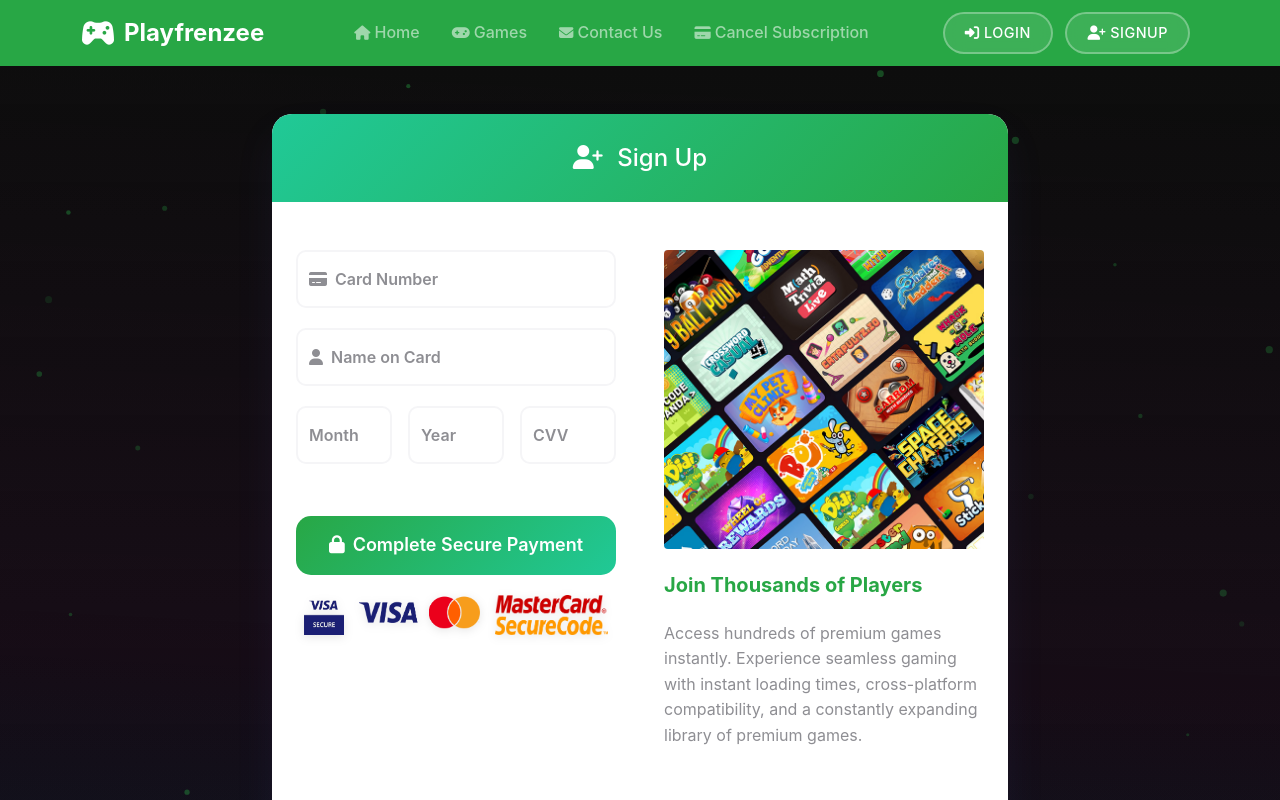
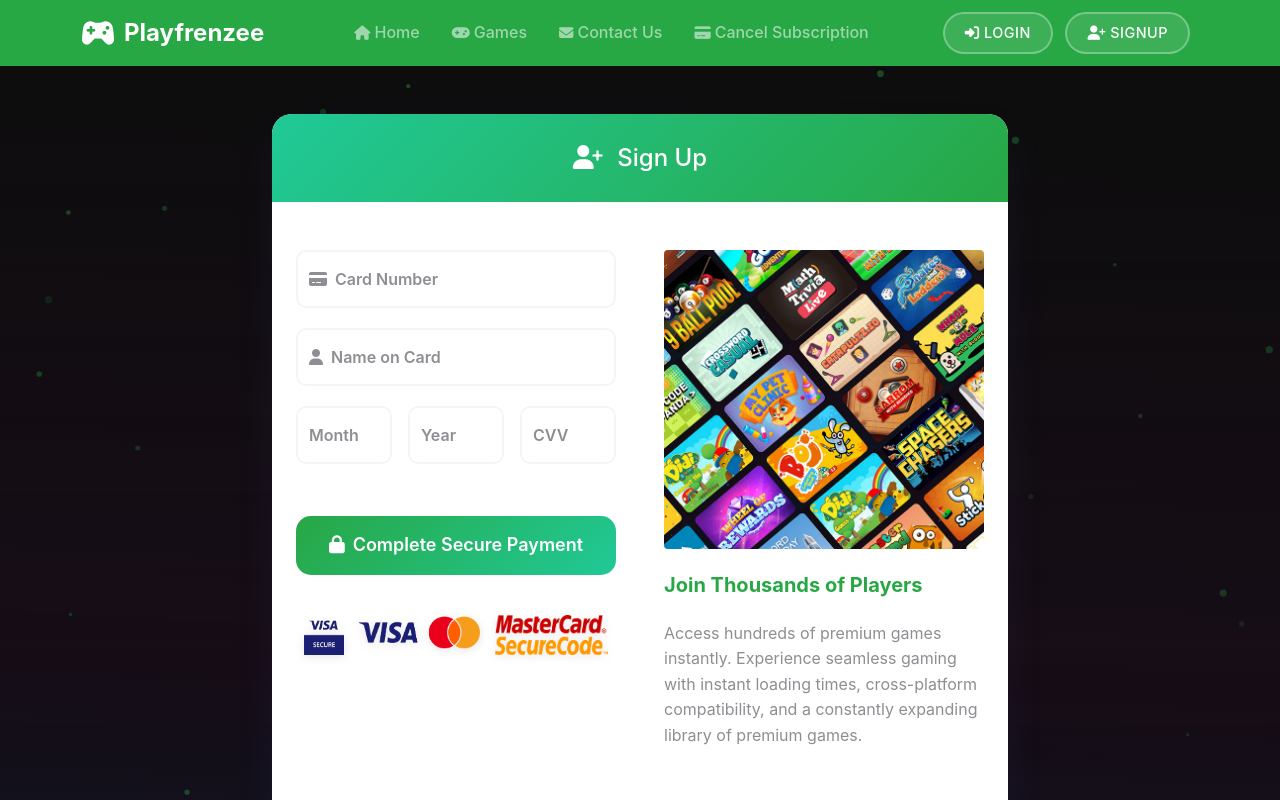
Before and after one commit to adavice/playfrenzee, a website: page signup2.html in a window 1280 px wide. Shown: the top 800 px of the page. Drawn offline with Linux system fonts and the light colour scheme.

Commit message:
Update style.css

```diff
--- a/assets/css/style.css
+++ b/assets/css/style.css
@@ -2151,12 +2151,7 @@ a[href*="cat=Word"] .genre-icon {
     var(--secondary-color)
   );
 }
-.card-icons {
-  display: flex;
-  gap: 15px;
-  justify-content: center;
-  margin: 20px 0;
-}
+
 .card-icons img {
   height: 40px;
   filter: drop-shadow(0 2px 5px rgba(0, 0, 0, 0.1));
```
